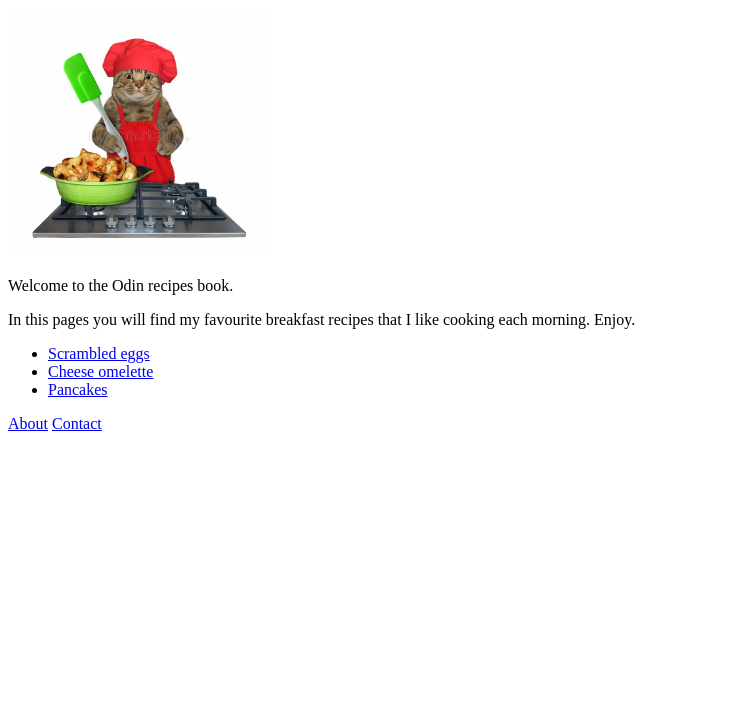
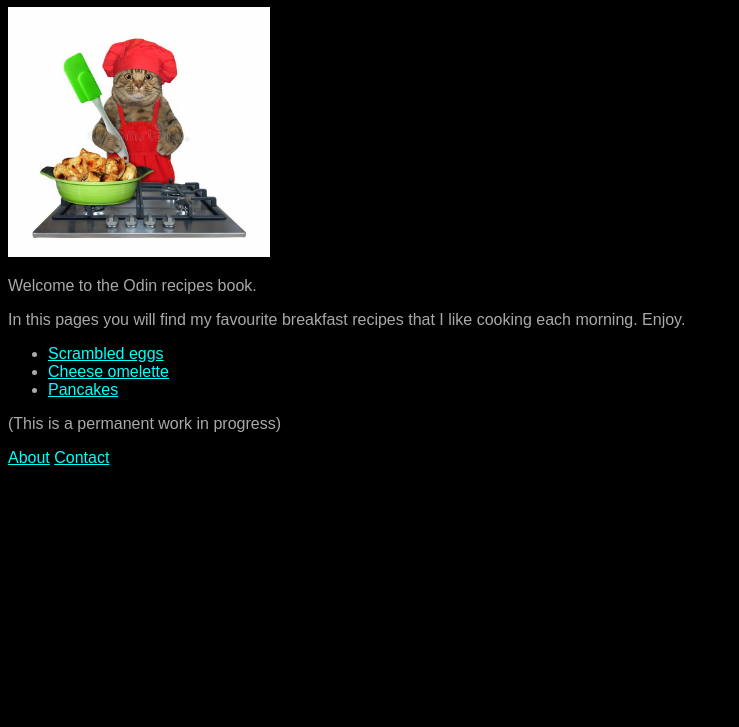
Before and after one commit to FranciscoRMRZ/top_recipes, a plain HTML site: page index.html in a window 1280 px wide. Shown: the part 73-800 px from the top of the page, without its empty margins (0-739 px from the left). Drawn offline with Linux system fonts and the light colour scheme.

Commit message:
Add styles to pages

```diff
--- /dev/null
+++ b/css/style.css
@@ -0,0 +1,20 @@
+* {
+  font-family: sans-serif;
+}
+
+body {
+  background-color: black;
+  color: darkgray;
+}
+
+a:link {
+  color: cyan;
+}
+
+a:visited {
+  color: violet;
+}
+
+img {
+  width: auto;
+}
--- a/index.html
+++ b/index.html
@@ -3,27 +3,31 @@
 <head>
   <meta charset="utf-8">
   <meta name="viewport" content="width=device-width, initial-scale=1">
+  <link rel="stylesheet" type="text/css" href="css/style.css">
   <title>The Odin recipes book</title>
 </head>
-<body>
+<body class="index">
   <h1>The Odin recipes book</h1>
   <img
     src="images/cooking_cat.jpeg"
     alt="beige cat cooking chicken over gas stove"
     height="250p"
   >
-
-  <p>Welcome to the Odin recipes book.</p>
-  <p>
-    In this pages you will find my favourite breakfast recipes that I like cooking
-    each morning. Enjoy.
-  </p>
+  <div>
+    <p>Welcome to the Odin recipes book.</p>
+    <p>
+      In this pages you will find my favourite breakfast recipes that I like cooking
+      each morning. Enjoy.
+    </p>
+  </div>
 
   <ul>
     <li><a href="html/recipes/recipes_content/scrambled_eggs.html">Scrambled eggs</a></li>
     <li><a href="html/recipes/recipes_content/cheese_omelette.html">Cheese omelette</a></li>
     <li><a href="html/recipes/recipes_content/pancakes.html">Pancakes</a></li>
   </ul>
+  <p>(This is a permanent work in progress)</p>
+
   <footer>
     <a href="html/recipes/about.html">About</a>
     <a href="html/recipes/contact.html">Contact</a>
```
Also changed, not shown: html/recipes/recipes_content/cheese_omelette.html (+1 -0 lines), html/recipes/recipes_content/pancakes.html (+1 -0 lines), html/recipes/recipes_content/scrambled_eggs.html (+1 -0 lines).
